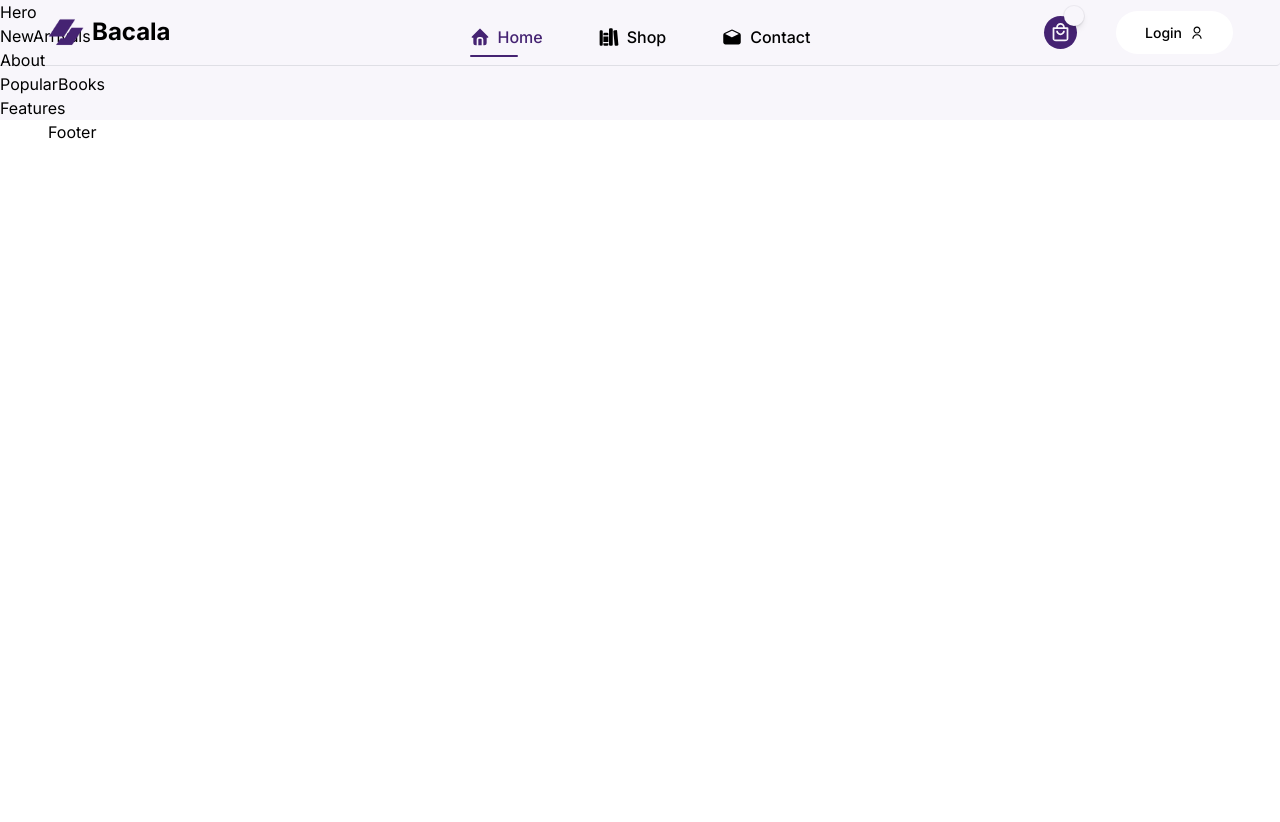
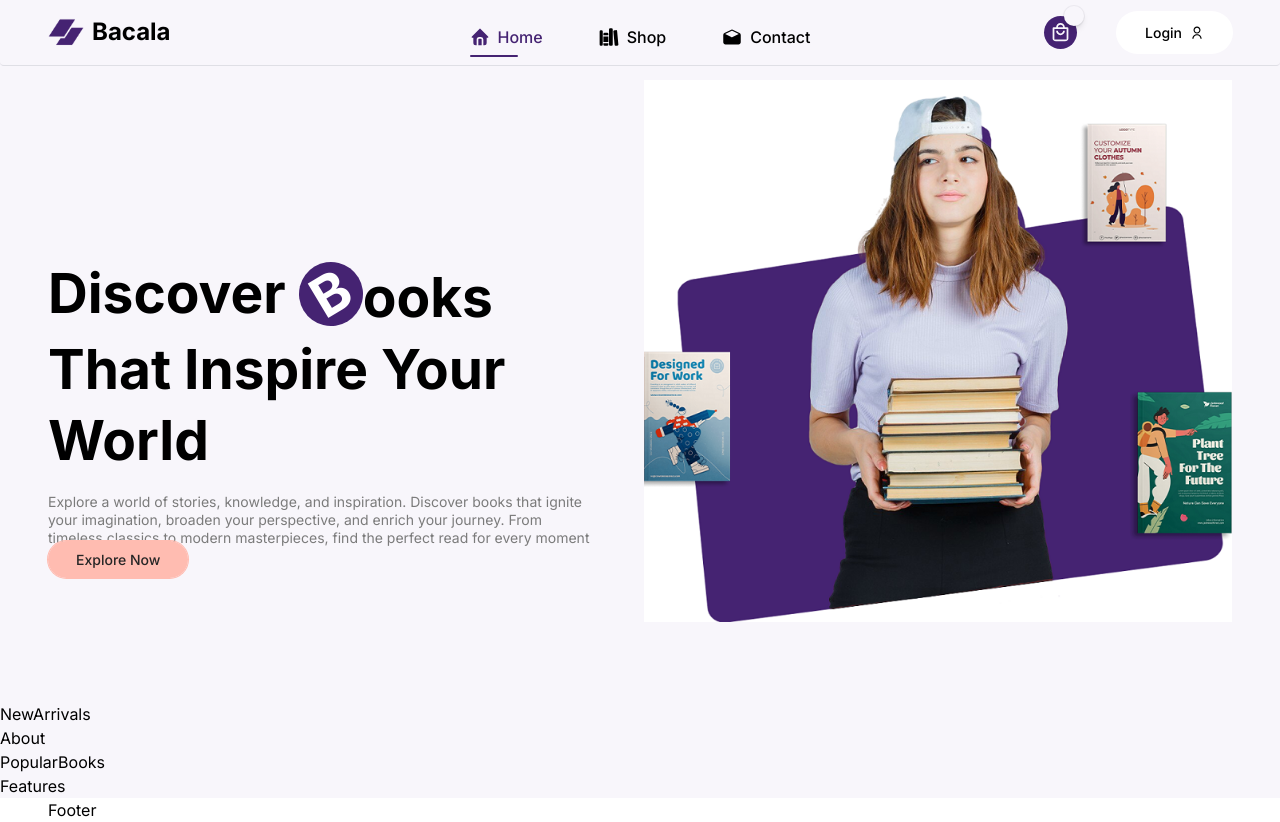
Before and after one commit to asimzahoor443/bacala-BookStore, a React (Vite) app in the folder frontend/: page / in a window 1280 px wide. Before the commit the page ends 800 px from the top, so only its background shows below. Built offline with nearby package versions, Linux system fonts and the light colour scheme.

Commit message:
feat: hero update

```diff
--- a/frontend/src/components/Hero.jsx
+++ b/frontend/src/components/Hero.jsx
@@ -1,7 +1,45 @@
 import React from 'react';
+import { Link } from 'react-router-dom';
+import bg from '../assets/bg.png';
+import pencil from '../assets/pencil.png';
+const Hero = () => {
+  return (
+    <section className="max-padd-container py-20 xl:py36 ">
+      <div className="flexCenter gap-12 flex-col xl:flex-row">
+        {/* left side */}
 
-const Hero = () => {
-  return <div>Hero</div>;
+        <div className="flex flex-1 flex-col pt-12 xl:pt-32">
+          <h1 className="h1 max-w-[46rem]">
+            Discover{' '}
+            <span className="inline-flex">
+              <span className="inline-flex items-center justify-center p-5 h-16 w-16 bg-secondary text-white -rotate-[31deg] rounded-full">
+                B
+              </span>{' '}
+              ooks
+            </span>
+            That Inspire Your World
+          </h1>
+          <p>
+            Explore a world of stories, knowledge, and inspiration. Discover
+            books that ignite your imagination, broaden your perspective, and
+            enrich your journey. From timeless classics to modern masterpieces,
+            find the perfect read for every moment
+          </p>
+          <div>
+            <Link to={'/store'} className="btn-secondaryOne">
+              Explore Now
+            </Link>
+          </div>
+        </div>
+        {/* Right Side  */}
+        <div>
+          <div>
+            <img src={bg} alt="" height={588} width={588} />
+          </div>
+        </div>
+      </div>
+    </section>
+  );
 };
 
 export default Hero;
```
